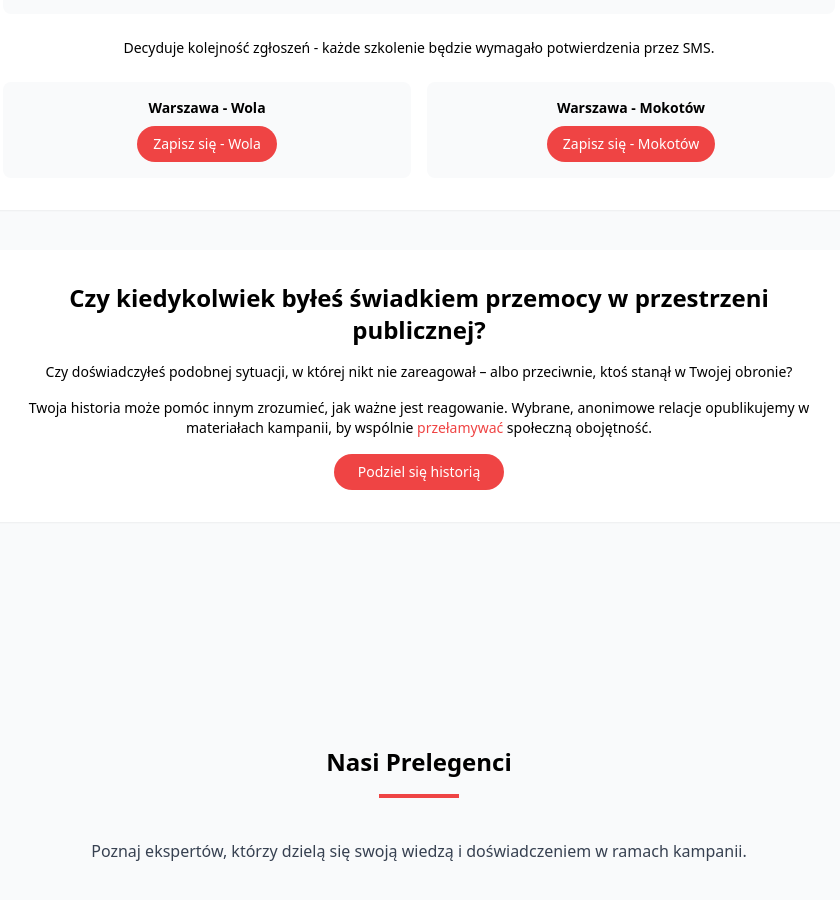
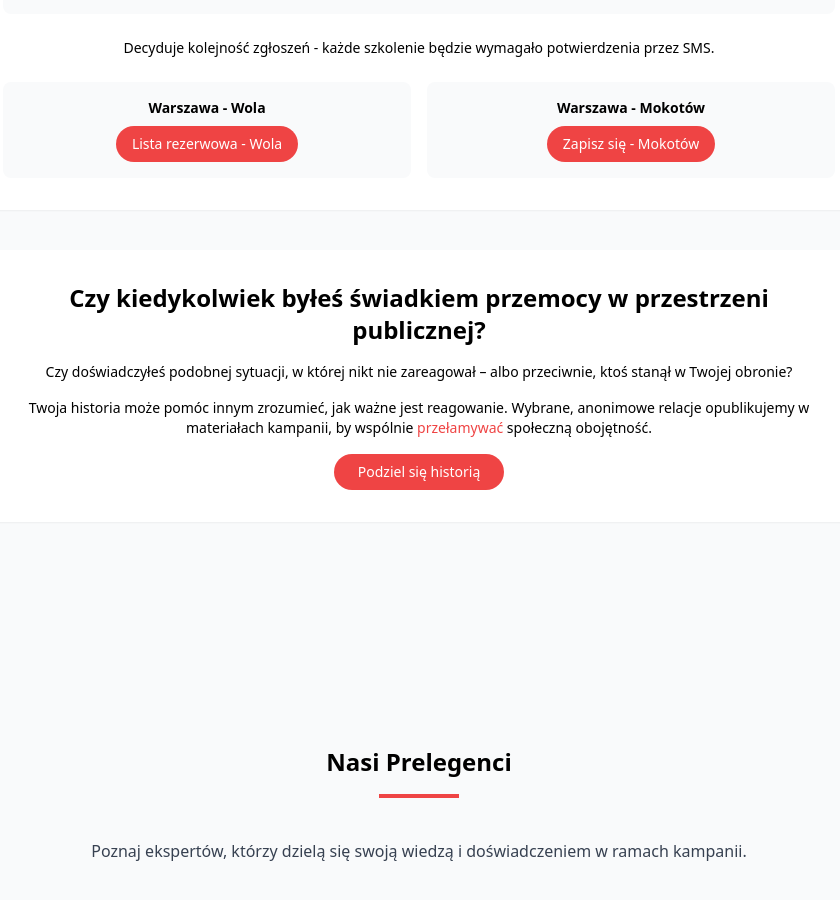
Before and after one commit to Mindgames/stop-znieczulicy, a React (Vite) app: page / in a window 1280 px wide. Shown: the part 5160-6060 px from the top of the page, without its empty margins (221-1061 px from the left). Built offline with nearby package versions, Linux system fonts and the light colour scheme.

Commit message:
Update EventsSection.tsx

```diff
--- a/src/components/EventsSection.tsx
+++ b/src/components/EventsSection.tsx
@@ -657,7 +657,7 @@ Data zgłoszenia: ${new Date().toLocaleString("pl-PL")}
                       rel="noopener noreferrer"
                       className="inline-block bg-red-500 hover:bg-red-600 text-white px-4 py-2 rounded-full text-sm font-medium transition-all duration-300 hover-lift hover:shadow-lg transform hover:scale-105"
                     >
-                      Zapisz się - Wola
+                      Lista rezerwowa - Wola
                     </a>
                   </div>
                   <div className="bg-gray-50 p-4 rounded-lg">
```
